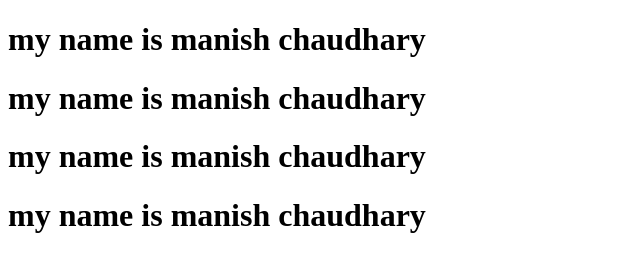
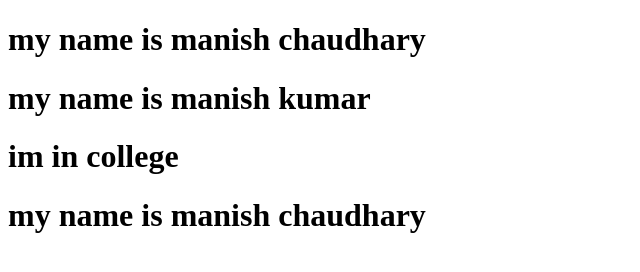
Before and after one commit to blindlytrust/blindlytrust, a plain HTML site: page index.html in a window 1280 px wide. Shown: the whole page, without its empty margins (0-640 px from the left). Drawn offline with Linux system fonts and the light colour scheme.

Commit message:
file changed by manish chaudhary

```diff
--- a/index.html
+++ b/index.html
@@ -8,8 +8,8 @@
 </head>
 <body>
     <h1>my name is manish chaudhary</h1>
-    <h1>my name is manish chaudhary</h1>
-    <h1>my name is manish chaudhary</h1>
+    <h1>my name is manish kumar</h1>
+    <h1>im in college</h1>
     <h1>my name is manish chaudhary</h1>
 </body>
 </html>
```
